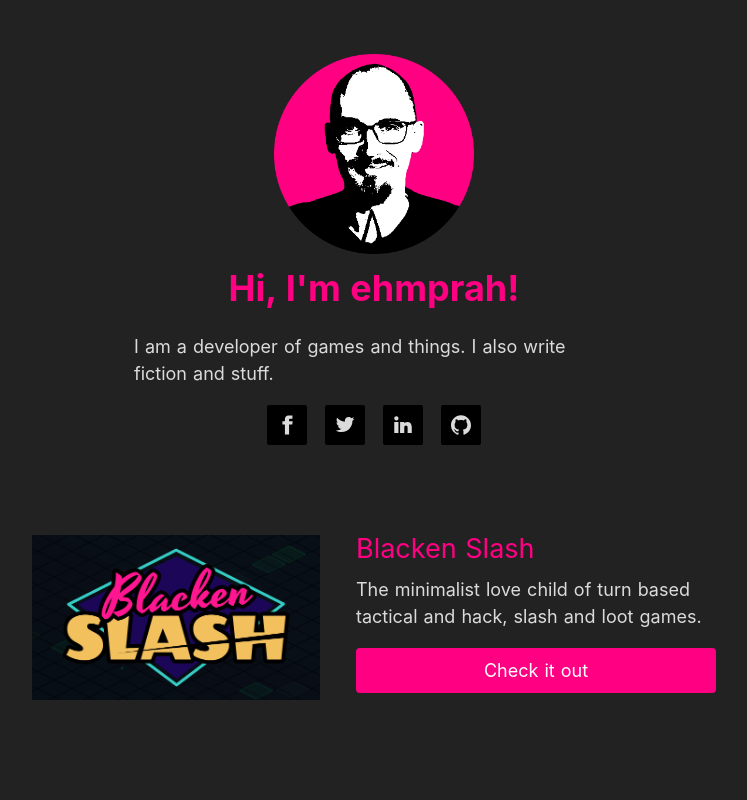
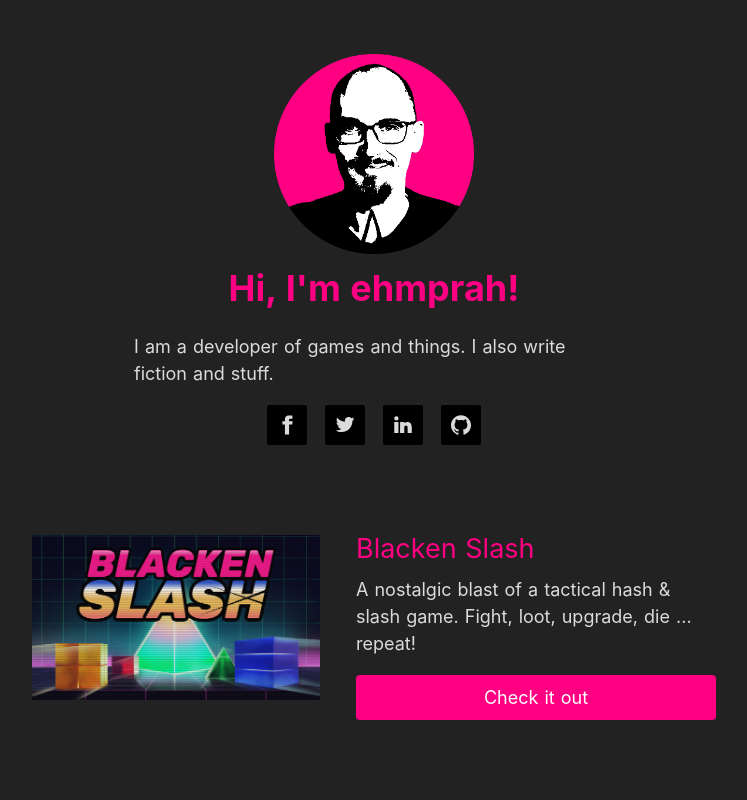
Before and after one commit to ehmprah/ehmprah.com, a Nuxt app: page / in a window 1280 px wide. Shown: the top 800 px of the page, without its empty margins (266-1013 px from the left). Built offline with nearby package versions, Linux system fonts and the light colour scheme.

Commit message:
Update B/ logo and tag line

```diff
--- a/pages/index.vue
+++ b/pages/index.vue
@@ -16,8 +16,8 @@
           url="https://blackenslash.ehmprah.com"
           image="/screenshot_blacken_slash.png"
         >
-          The minimalist love child of turn based tactical and hack, slash and
-          loot games.
+          A nostalgic blast of a tactical hash & slash game. Fight, loot,
+          upgrade, die ... repeat!
         </Project>
         <Project
           title="Thousand Lives"
```
Also changed, not shown: static/screenshot_blacken_slash.png.
